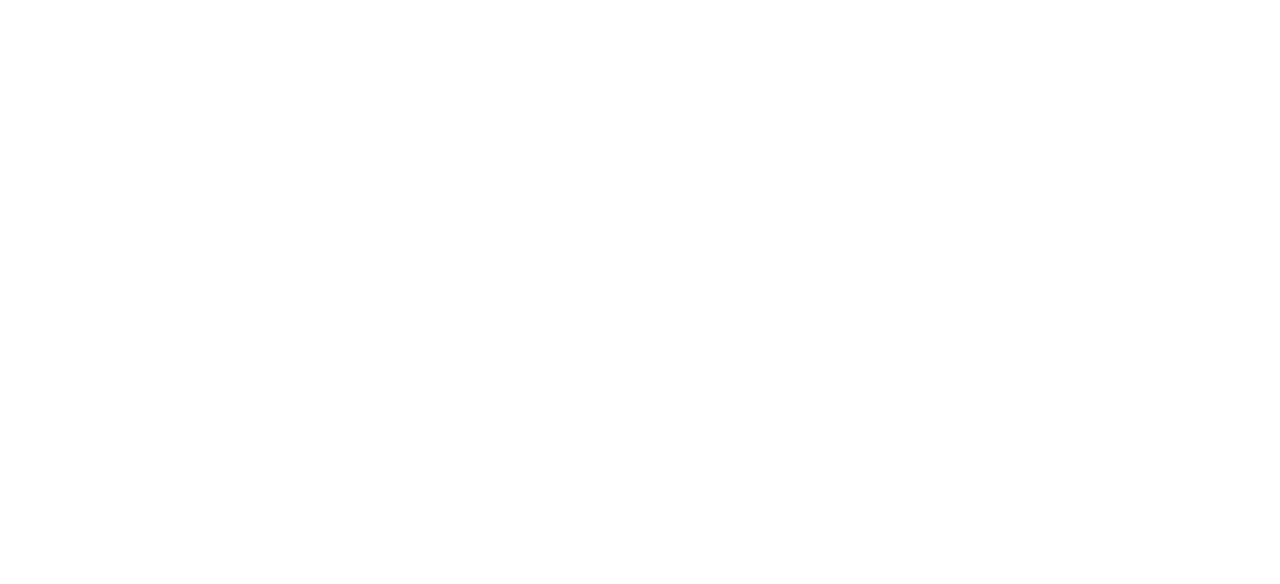
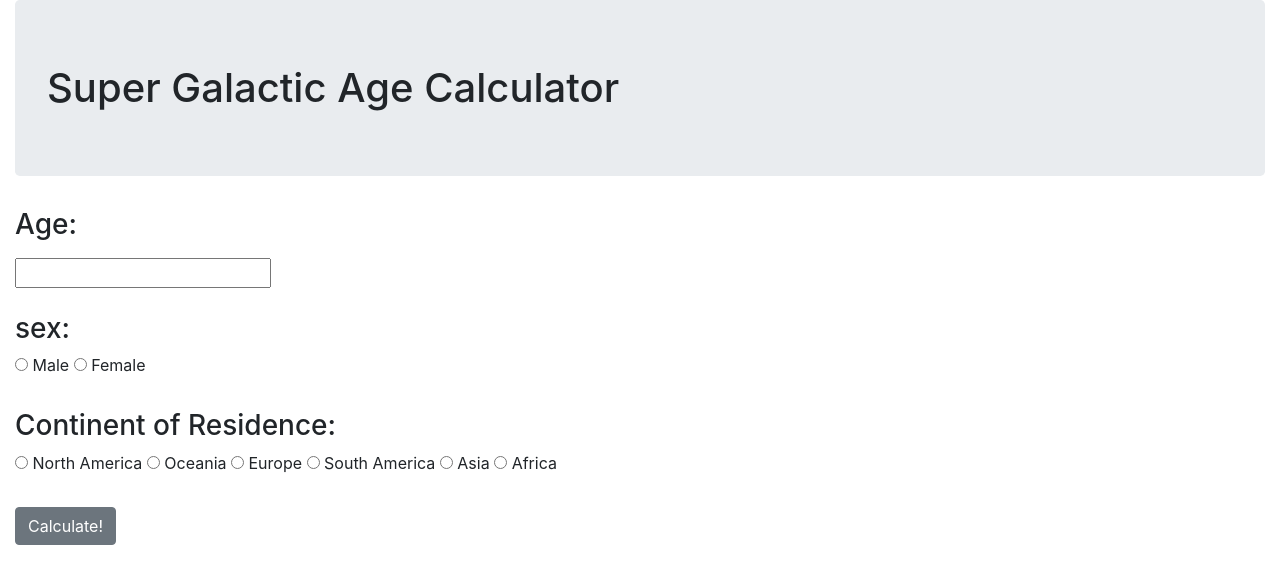
Before and after one commit to Lackeyt/project-week5, a website built with webpack: page src/index.html in a window 1280 px wide. Built offline with nearby package versions, Linux system fonts and the light colour scheme.

Commit message:
add input form in html

```diff
--- a/src/index.html
+++ b/src/index.html
@@ -3,9 +3,39 @@
 <head>
   <meta charset="UTF-8">
   <meta name="viewport" content="width=device-width, initial-scale=1.0">
-  <title>Document</title>
+  <title>Super Galactic Age Calculator</title>
 </head>
 <body>
+  <div id="userInput" class="container-fluid">
+    <h1 class="jumbotron">Super Galactic Age Calculator</h1>
+    <div class="well">
+      <form id="inputForm">
+        <label for="age"><h3>Age:</h3></label><br>
+        <input type="text" id="age" maxlength="3"><br><br>
 
+        <h3>sex:</h3>
+        <input type="radio" id="male" name="sex" value="Male">
+        <label for="male">Male</label>
+        <input type="radio" id="female" name="sex" value="Female">
+        <label for="female">Female</label><br><br>
+
+        <h3>Continent of Residence:</h3>
+        <input type="radio" id="nAmerica" name="continent" value="North America">
+        <label for="nAmerica">North America</label>
+        <input type="radio" id="oceania" name="continent" value="Oceania">
+        <label for="oceania">Oceania</label>
+        <input type="radio" id="europe" name="continent" value="Europe">
+        <label for="europe">Europe</label>
+        <input type="radio" id="sAmerica" name="continent" value="South America">
+        <label for="sAmerica">South America</label>
+        <input type="radio" id="asia" name="continent" value="Asia">
+        <label for="asia">Asia</label>
+        <input type="radio" id="africa" name="continent" value="Africa">
+        <label for="africa">Africa</label><br><br>
+
+        <button type="submit" class="btn btn-secondary">Calculate!</button>
+      </form>
+    </div>
+  </div>
 </body>
 </html>
```
Also changed, not shown: README.md.
